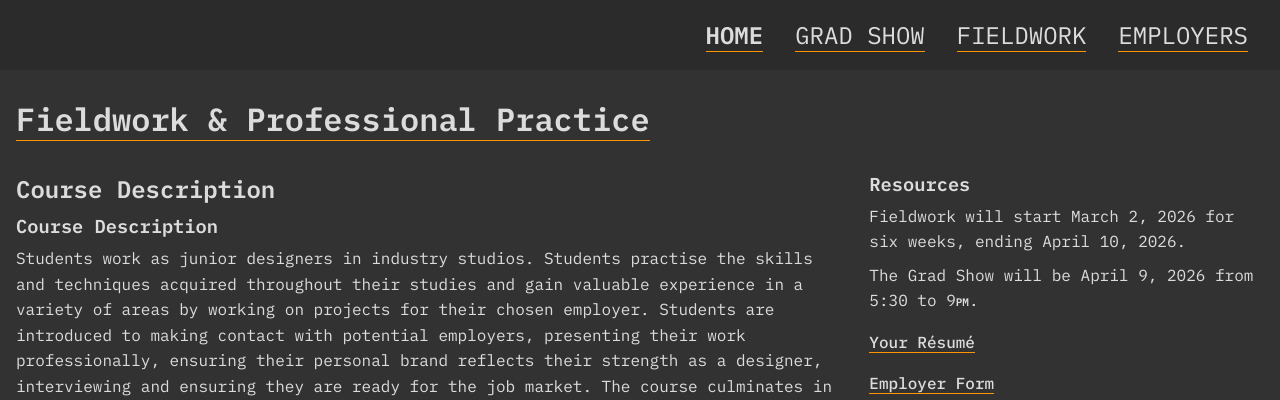
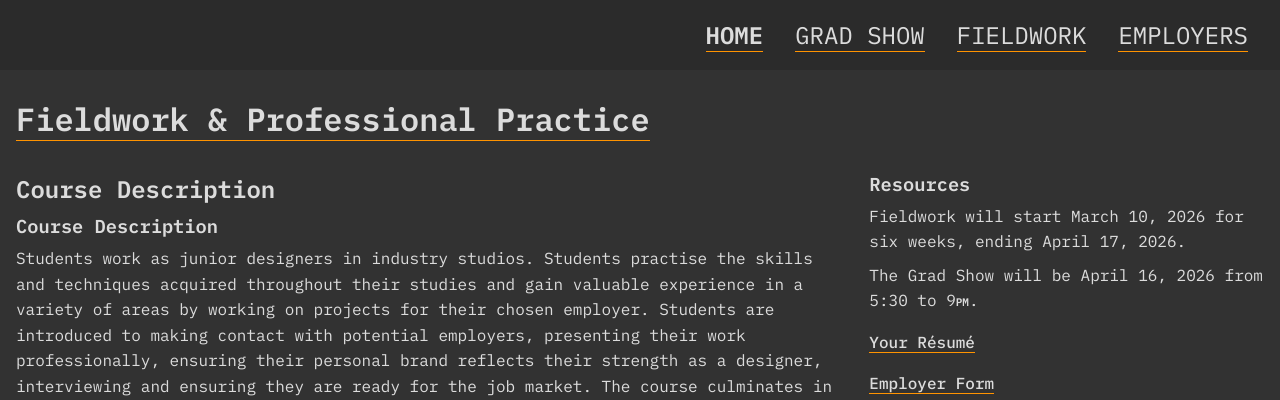
Before and after one commit to AlainParadis/wil, a Jekyll site: the page built from index.md, in a window 1280 px wide. Shown: the top 400 px of the page. Built offline with Jekyll 4.4.1, drawn with Linux system fonts in a browser that asks for light colours; our own code applies the rules of GitHub Pages for plain Markdown files.

Commit message:
fix dates for 2026

```diff
--- a/_data/course-info.yml
+++ b/_data/course-info.yml
@@ -12,8 +12,8 @@ prerequisits:
   - DSN1677 Computer Graphics 5
   - DSN1686 Web Development 5
   - DSN1688 Motion Graphics 3
-fieldwork-start-date: March 2, 2026
-fieldwork-end-date: April 10, 2026
-grad-show-date: April 9, 2026
+fieldwork-start-date: March 10, 2026
+fieldwork-end-date: April 17, 2026
+grad-show-date: April 16, 2026
 work-spreadsheet: "https://algonquinlivecom-my.sharepoint.com/:x:/g/personal/paradia_algonquincollege_com/EdxwHS7bjtBHkyedGvPwKMYBy4804JngFg0f9RyOz3Rm0w?e=LxHFfh"
 i-got-my-fieldwork-form: "https://forms.office.com/r/3YZE1zTAWj"
```
